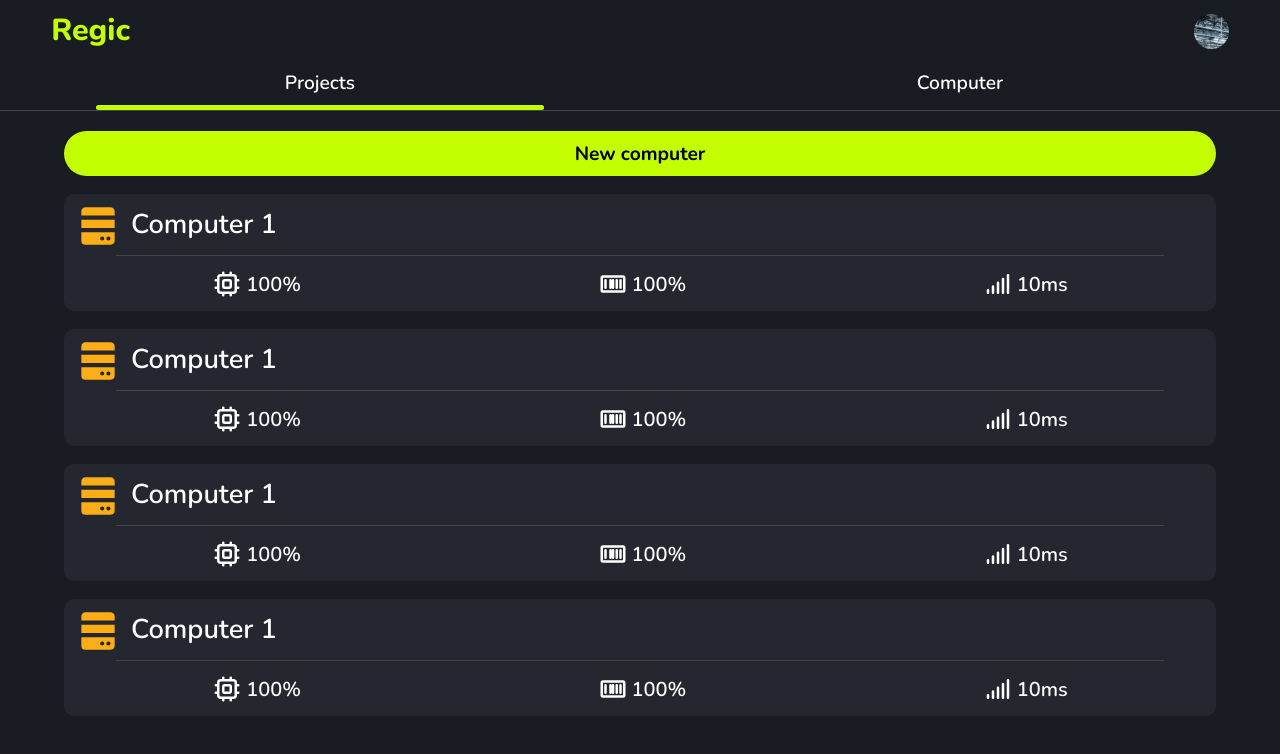
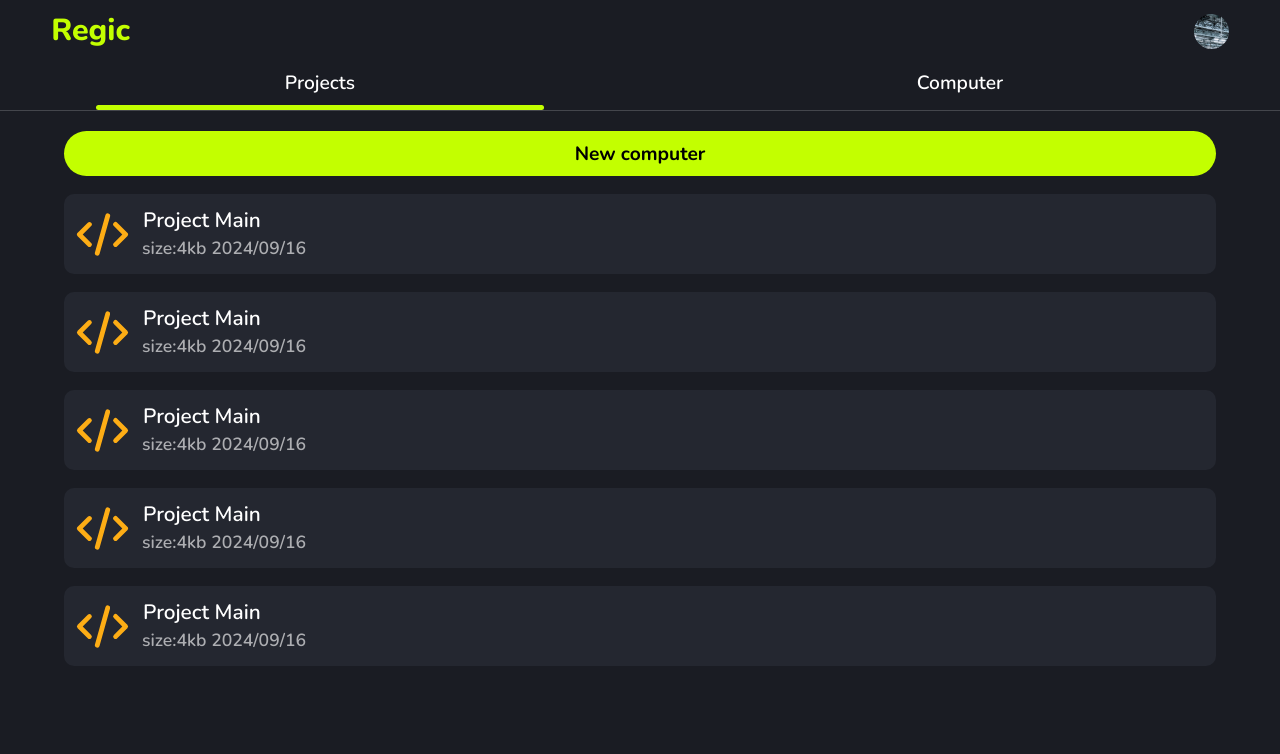
Before and after one commit to kisia0916/regic-v0.1-front, a React (Create React App) app: page / in a window 1280 px wide. Shown: the top 754 px of the page. Built offline with nearby package versions, Linux system fonts and the light colour scheme.

Commit message:
ui update

```diff
--- a/src/components/DashboardMain/DashboardMain.css
+++ b/src/components/DashboardMain/DashboardMain.css
@@ -64,3 +64,7 @@
 .dashboardContentMain{
     width: 100%;
 }
+.dashboardContentMain{
+    height: calc(100vh - 100px);
+    overflow-y: auto;
+}
--- a/src/components/DashboardMain/DashboardMain.tsx
+++ b/src/components/DashboardMain/DashboardMain.tsx
@@ -31,10 +31,11 @@ function DashboardMain(){
             </div>
             <div className="dashboardContentMain">
                     <NewButtonMain/>
-                    <MachineMain/>
-                    <MachineMain/>
-                    <MachineMain/>
-                    <MachineMain/>
+                    <ProjectMain/>
+                    <ProjectMain/>
+                    <ProjectMain/>
+                    <ProjectMain/>
+                    <ProjectMain/>
 
             </div>
         </div>
--- a/src/components/DashboardMain/ProjectMian/ProjectMain.tsx
+++ b/src/components/DashboardMain/ProjectMian/ProjectMain.tsx
@@ -9,7 +9,7 @@ function ProjectMain(){
             </div>
             <div className="projectMainRight">
                 <span className="projectMainTitle">Project Main</span>
-                <span className="projectInfo">4kb 2024/09/16</span>
+                <span className="projectInfo">size:4kb 2024/09/16</span>
             </div>
         </div>
     )
```
